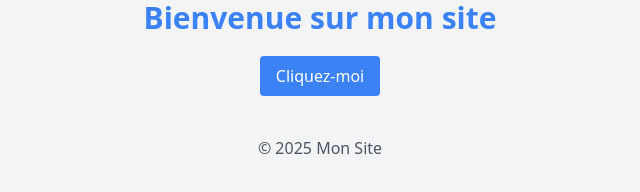
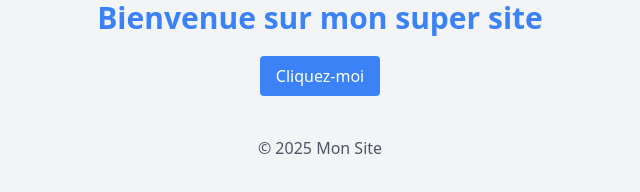
Before and after one commit to Paul72-hub/DevOps-TD1-git, a plain HTML site: page index.html in a window 1280 px wide. Shown: the whole page, without its empty margins (320-960 px from the left). Drawn offline with nearby package versions, Linux system fonts and the light colour scheme.

Commit message:
alice commit

```diff
--- a/index.html
+++ b/index.html
@@ -7,7 +7,10 @@
     <script src="https://cdn.tailwindcss.com"></script>
   </head>
   <body class="bg-gray-100 text-center">
-    <h1 class="text-3xl font-bold text-blue-500">Bienvenue sur mon site</h1>
+    <h1 class="text-3xl font-bold text-blue-500">
+      Bienvenue sur mon super site
+    </h1>
+
     <button class="mt-5 px-4 py-2 bg-blue-500 text-white rounded">
       Cliquez-moi
     </button>
```
